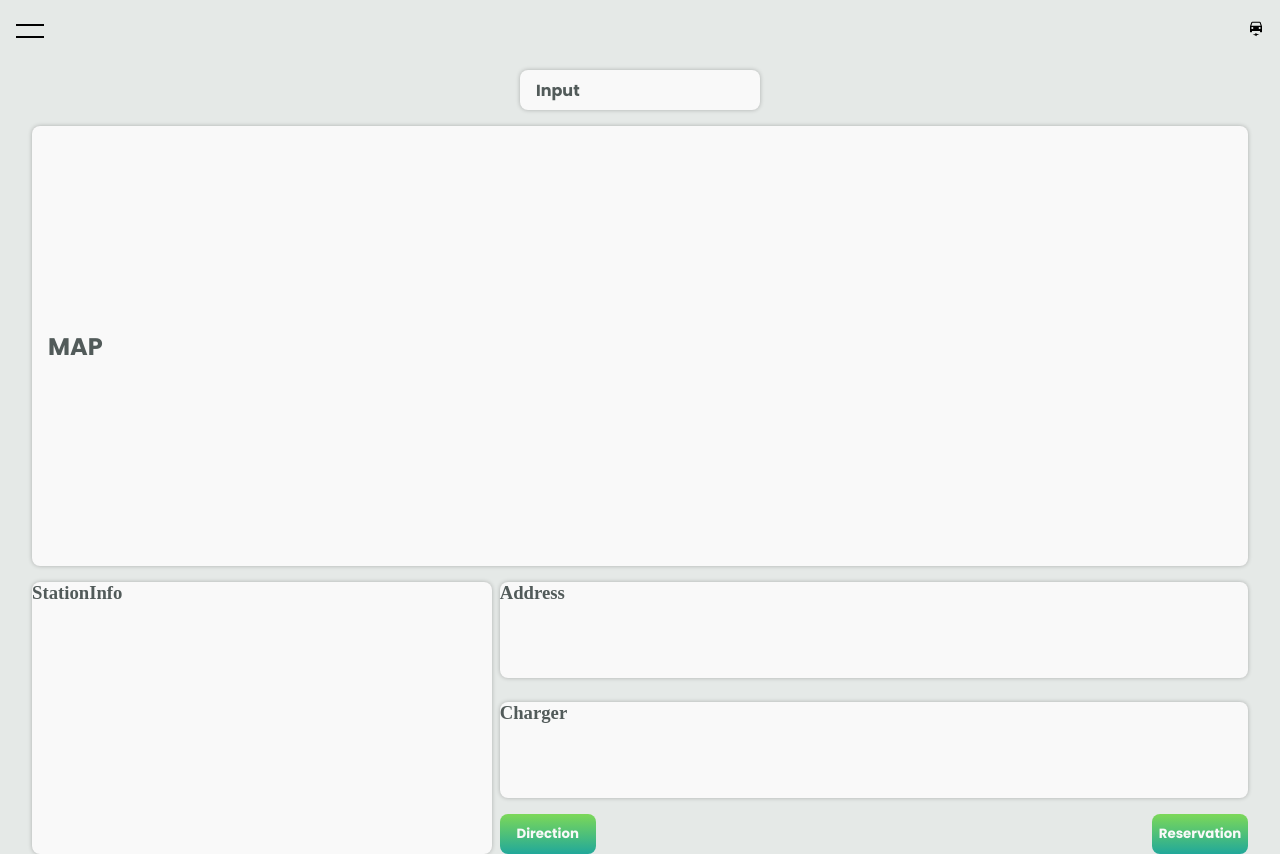
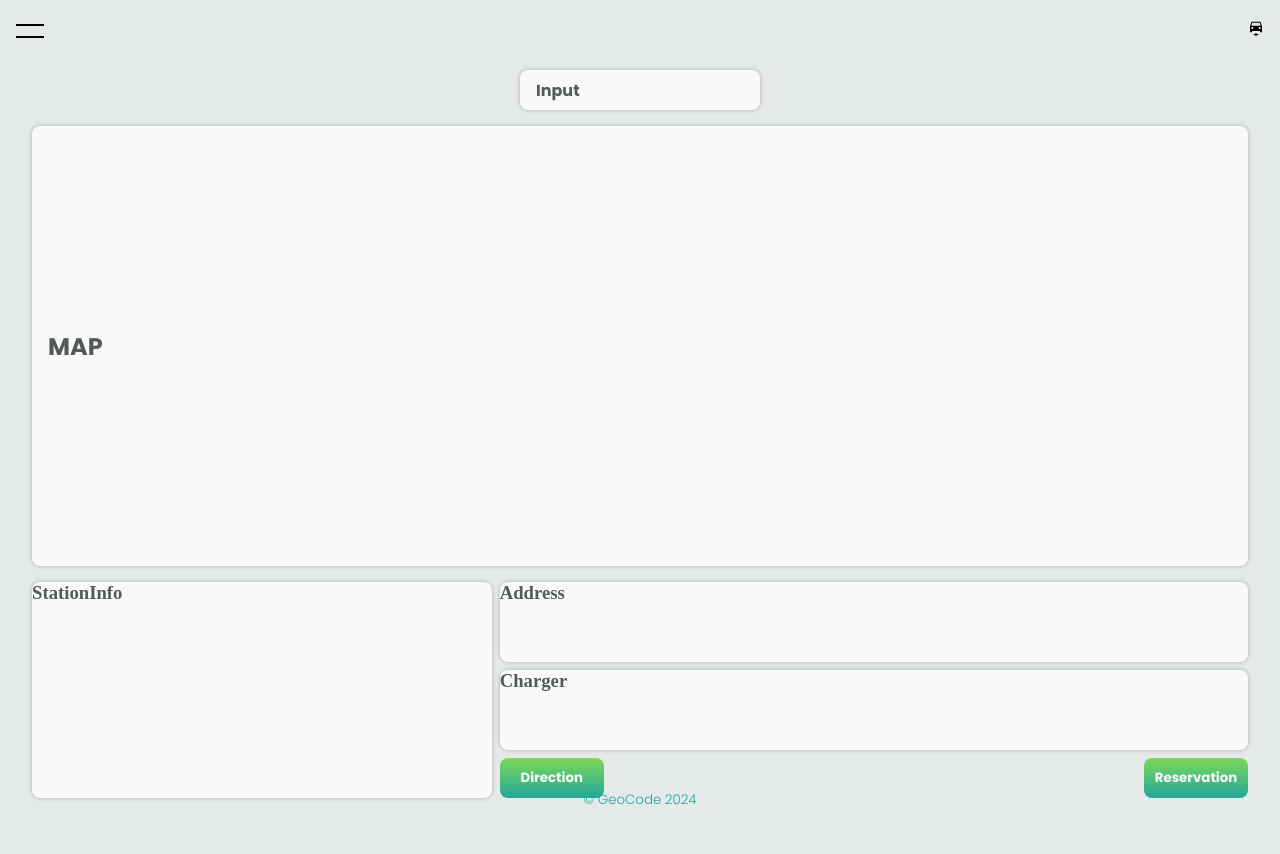
Before and after one commit to WildCodeSchool-2024-02/JS-lyon-0224-P3-geocode, a React (Vite) app in the folder client/: page / in a window 1280 px wide. After the commit the page ends 810 px from the top, so only its background shows below. Built offline with nearby package versions, Linux system fonts and the light colour scheme.

Commit message:
Footercreated and minor css fixes

```diff
--- a/client/src/App.css
+++ b/client/src/App.css
@@ -55,17 +55,13 @@ p {
   padding: 1rem;
 }
 
-.title {
-  color: var(--title-color);
-}
-
 .button-container {
   display: flex;
   justify-content: center;
 }
 
 .button {
-  width: 6rem;
+  width: 6.5rem;
   height: 2.5rem;
   background: var(--main-gradient);
   border: none;
@@ -76,3 +72,19 @@ p {
   margin: 0;
   color: var(--primary-color);
 }
+
+/* .footer-box {
+  margin-top: 3rem;
+} */
+
+.footer {
+  width: 100%;
+  display: flex;
+  justify-content: center;
+}
+
+.footer_text {
+  font-size: smaller;
+  font-weight: 300;
+  color: var(--title-color);
+}
--- a/client/src/App.jsx
+++ b/client/src/App.jsx
@@ -1,12 +1,14 @@
 import "./App.css";
 import NavBar from "./components/Navbar/NavBar";
 import Homepage from "./pages/Homepage";
+import Footer from "./components/Footer/Footer";
 
 function App() {
   return (
     <>
       <NavBar />
       <Homepage />
+      <Footer />
     </>
   );
 }
--- /dev/null
+++ b/client/src/components/Footer/Footer.jsx
@@ -0,0 +1,9 @@
+export default function Footer() {
+  return (
+    <div className="footer-box">
+      <div className="footer">
+        <p className="footer_text">© GeoCode 2024</p>
+      </div>
+    </div>
+  );
+}
--- a/client/src/components/Homepage/StationInfo.css
+++ b/client/src/components/Homepage/StationInfo.css
@@ -7,7 +7,7 @@
 }
 
 .stationInfo {
-  height: 26vh;
+  height: 25vh;
   width: 95vw;
   padding: 0rem;
   background-color: transparent;
@@ -32,25 +32,29 @@
 .supplementary {
   background-color: transparent;
   height: 100%;
+  display: grid;
+  grid-row: 1fr 1fr 1fr;
+  gap: 0.5rem;
 }
 
 .address {
   background-color: var(--primary-color);
-  height: 6rem;
+  height: 5rem;
   border-radius: 0.5rem;
   box-shadow: var(--shadow);
-  margin-bottom: 1.5rem;
+  /* margin-bottom: 1rem; */
 }
 
 .charger {
   background-color: var(--primary-color);
-  height: 6rem;
+  height: 5rem;
   border-radius: 0.5rem;
   box-shadow: var(--shadow);
-  margin-bottom: 1rem;
+  /* margin-bottom: 1rem; */
 }
 
 .supplementary_buttons {
   display: flex;
   justify-content: space-between;
+  align-items: end;
 }
```
